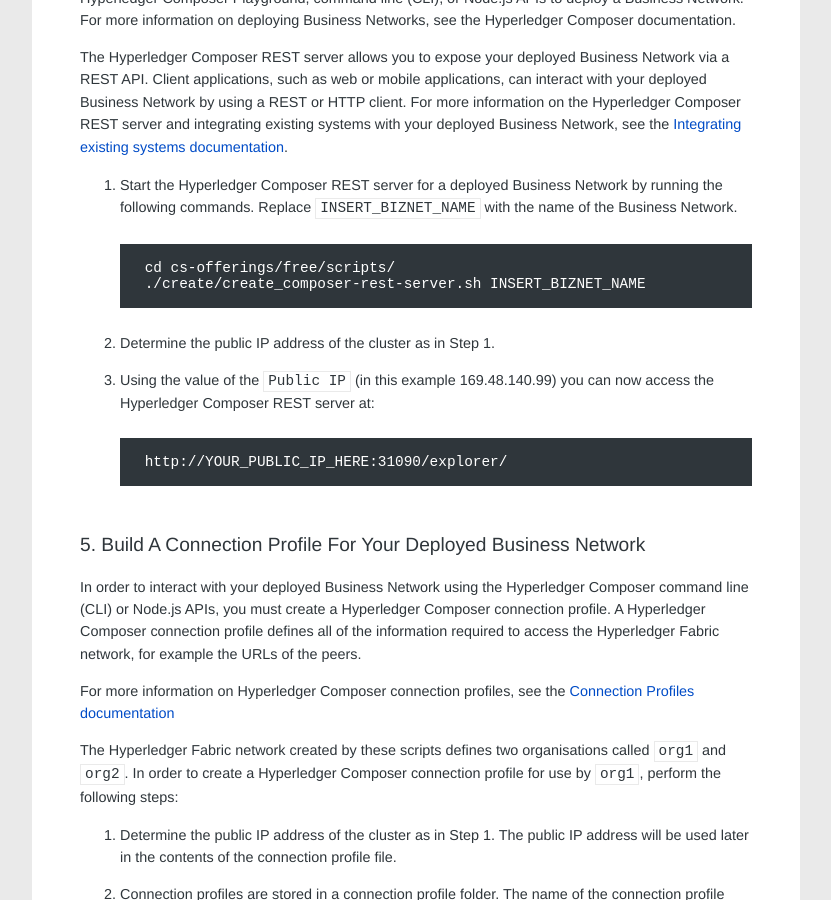
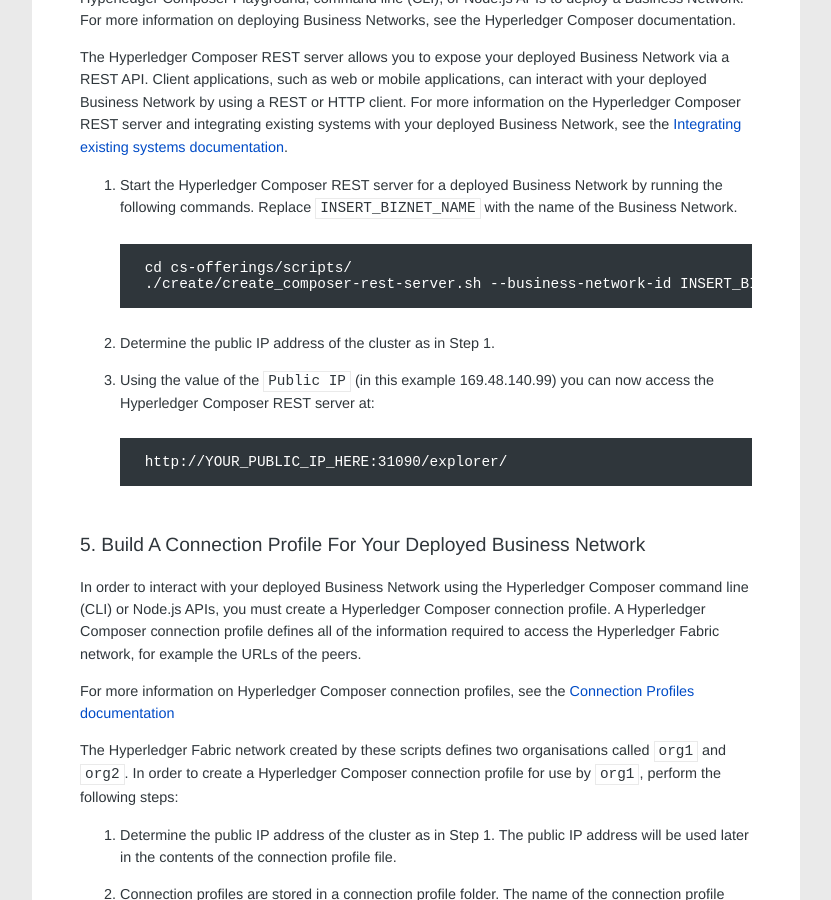
Before and after one commit to IBM-Blockchain-Archive/ibm-blockchain.github.io, a Jekyll site: the page built from _pages/03_Interacting with your blockchain.md, in a window 1280 px wide and 900 px high, scrolled down 1767 px. Shown: the whole window, without its empty margins (258-1089 px from the left). Built offline with Jekyll 4.4.1, drawn with Linux system fonts in a browser that asks for light colours; some web fonts are replaced.

Commit message:
removing the /free/ from the docs

````diff
--- a/_pages/03_Interacting with your blockchain.md
+++ b/_pages/03_Interacting with your blockchain.md
@@ -56,8 +56,10 @@
 
 1. Start the Hyperledger Composer REST server for a deployed Business Network by running the following commands. Replace `INSERT_BIZNET_NAME` with the name of the Business Network.
 
-		cd cs-offerings/free/scripts/
-		./create/create_composer-rest-server.sh INSERT_BIZNET_NAME
+    ```bash
+    cd cs-offerings/scripts/
+    ./create/create_composer-rest-server.sh --business-network-id INSERT_BIZNET_NAME
+    ```
 
 2. Determine the public IP address of the cluster as in Step 1.
 
````
Also changed, not shown: _pages/02_Simple Install.md (+1 -1 lines), _pages/04_Advanced Install.md (+1 -1 lines), _pages/05_Script Reference Docs.md (+1 -1 lines), _pages/06_Config Reference Docs.md (+4 -4 lines).
